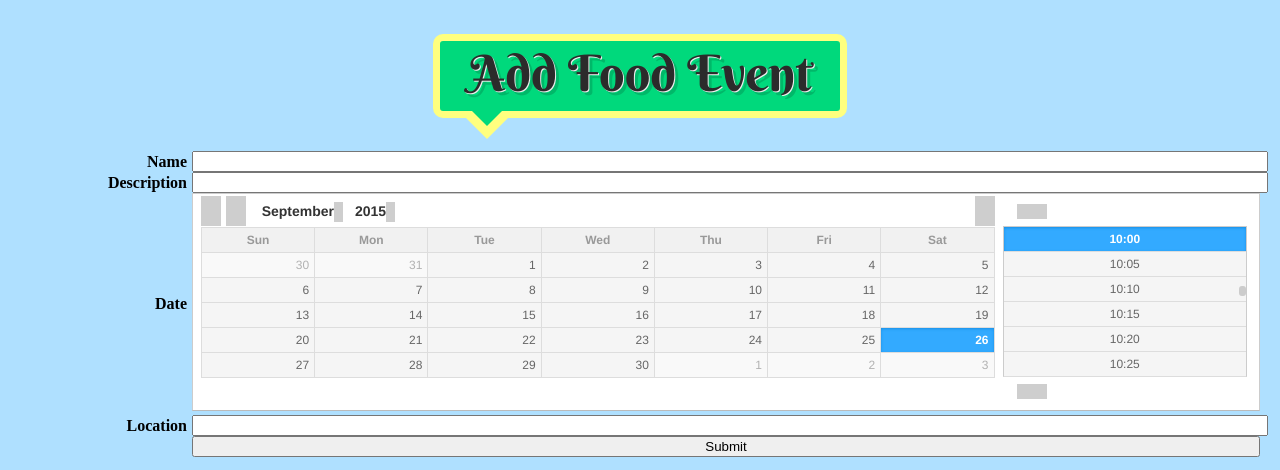
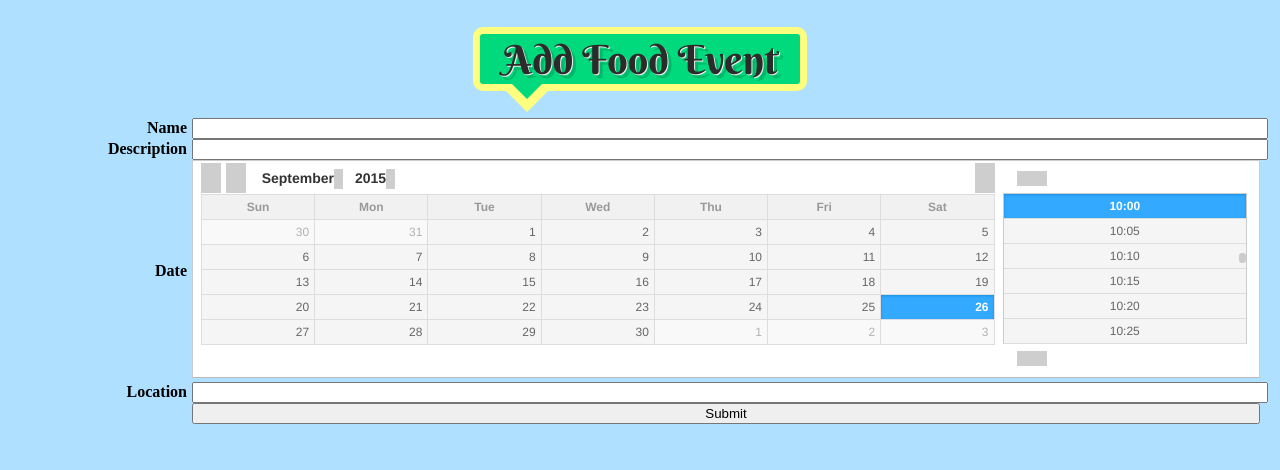
Before and after one commit to jacklynnepenick/hackcmu-2015, a Flask app: page /add_food.form in a window 1280 px wide. Shown: the top 470 px of the page. Run offline with Flask 2, Linux system fonts and the light colour scheme; grey boxes are pictures that could not be loaded.

Commit message:
Reduced Title Size

```diff
--- a/static/general.css
+++ b/static/general.css
@@ -1,5 +1,5 @@
 h1 {
-  font: 200 50px/1.3 'Berkshire Swash', Helvetica, sans-serif;
+  font: 200 40px/1.3 'Berkshire Swash', Helvetica, sans-serif;
   color: #2b2b2b;
   text-shadow: 1px 1px 0px #ededed, 4px 4px 0px rgba(0,0,0,0.15);
   width: 100%;
@@ -54,8 +54,8 @@ h1 {
 .bubble
 {
 position: relative;
-width: 400px;
-height: 70px;
+width: 320px;
+height: 50px;
 padding: 0px;
 background: #00D97C;
 -webkit-border-radius: 10px;
```
